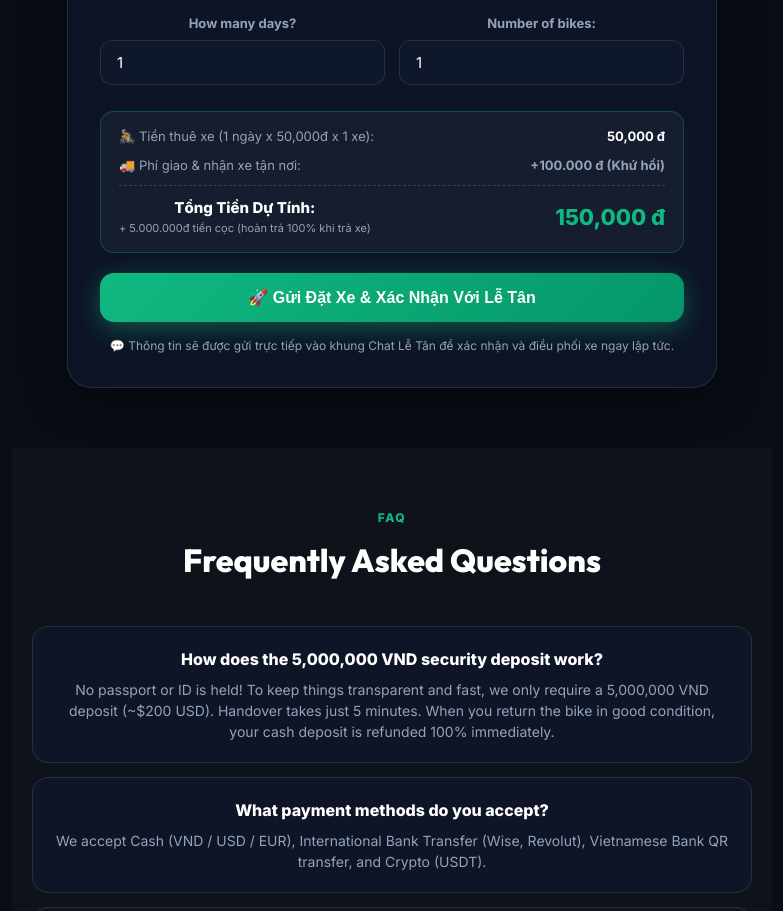
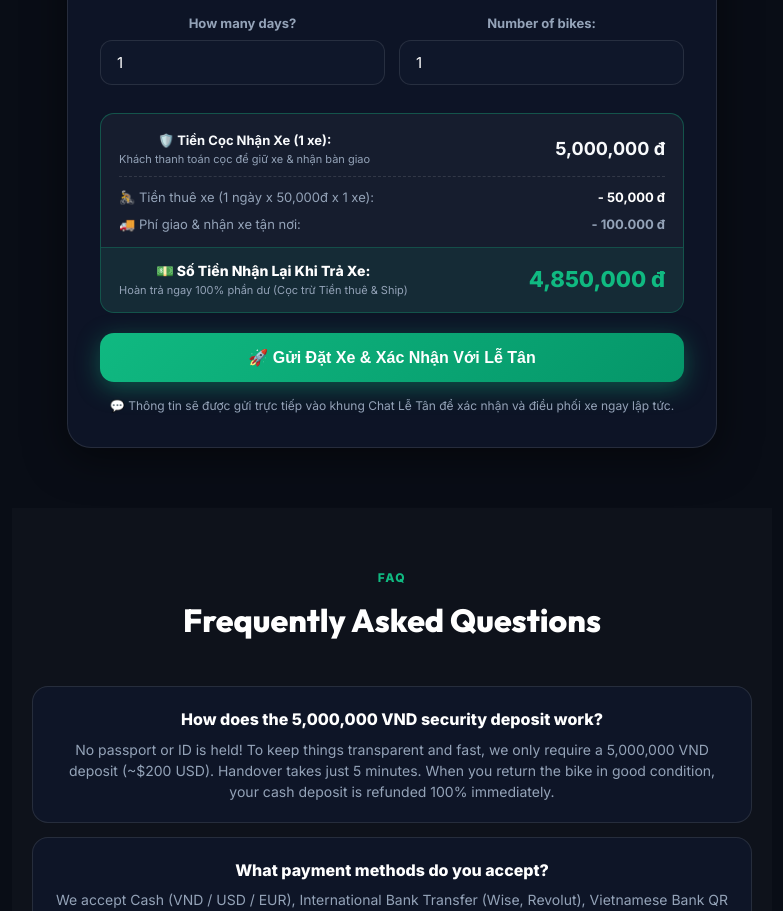
Before and after one commit to tue3103/bike-rental, a website: page index.html in a window 1280 px wide. Shown: the part 4997-5908 px from the top of the page, without its empty margins (248-1031 px from the left). Drawn offline with Linux system fonts and the light colour scheme; no server answers.

Commit message:
feat: Calculate deposit deduction and display exact refund amount on bike return

```diff
--- a/index.html
+++ b/index.html
@@ -382,22 +382,31 @@
           </div>
         </div>
 
-        <!-- LIVE REAL-TIME COST CALCULATION BOX -->
-        <div id="bookingLiveCostBox" style="background: rgba(255,255,255,0.04); border: 1px solid rgba(16,185,129,0.3); border-radius: 14px; padding: 14px 18px; margin-top: 10px; margin-bottom: 6px;">
-          <div style="display:flex; justify-content:space-between; align-items:center; margin-bottom:8px; font-size:13px; color:var(--text-muted);">
+        <!-- LIVE REAL-TIME DEPOSIT & REFUND CALCULATION BOX -->
+        <div id="bookingLiveCostBox" style="background: rgba(255,255,255,0.04); border: 1px solid rgba(16,185,129,0.35); border-radius: 14px; padding: 16px 18px; margin-top: 12px; margin-bottom: 6px; overflow:hidden;">
+          <div style="display:flex; justify-content:space-between; align-items:center; margin-bottom:10px; padding-bottom:8px; border-bottom:1px dashed rgba(255,255,255,0.12);">
+            <div>
+              <div style="font-size:13px; font-weight:700; color:var(--accent-gold);">🛡️ Tiền Cọc Nhận Xe (<span id="liveDepositBikeCount">1 xe</span>):</div>
+              <div style="font-size:11px; color:var(--text-muted);">Khách thanh toán cọc để giữ xe & nhận bàn giao</div>
+            </div>
+            <b id="liveDepositTotal" style="font-size:18px; color:var(--accent-gold);">5.000.000 đ</b>
+          </div>
+
+          <div style="display:flex; justify-content:space-between; align-items:center; margin-bottom:6px; font-size:13px; color:var(--text-muted);">
             <span>🚴 Tiền thuê xe (<span id="liveRateLabel">1 ngày x 50.000đ</span> x <span id="liveBikesLabel">1 xe</span>):</span>
-            <b id="liveBikeTotal" style="color:#fff;">50.000 đ</b>
+            <b id="liveBikeTotal" style="color:#fff;">- 50.000 đ</b>
           </div>
-          <div style="display:flex; justify-content:space-between; align-items:center; margin-bottom:10px; font-size:13px; color:var(--text-muted);">
+          <div style="display:flex; justify-content:space-between; align-items:center; margin-bottom:12px; font-size:13px; color:var(--text-muted);">
             <span>🚚 Phí giao & nhận xe tận nơi:</span>
-            <b id="liveDeliveryFee" style="color:var(--accent-gold);">+100.000 đ (Khứ hồi)</b>
+            <b id="liveDeliveryFee" style="color:var(--accent-gold);">- 100.000 đ</b>
           </div>
-          <div style="border-top:1px dashed rgba(255,255,255,0.15); padding-top:10px; display:flex; justify-content:space-between; align-items:center;">
+
+          <div style="border-top:1px solid rgba(16,185,129,0.25); display:flex; justify-content:space-between; align-items:center; background:rgba(16,185,129,0.09); margin:0 -18px -16px -18px; padding:12px 18px;">
             <div>
-              <div style="font-size:15px; font-weight:800; color:#fff;">Tổng Tiền Dự Tính:</div>
-              <div style="font-size:11px; color:var(--text-muted);">+ 5.000.000đ tiền cọc (hoàn trả 100% khi trả xe)</div>
+              <div style="font-size:14px; font-weight:800; color:#fff;">💵 Số Tiền Nhận Lại Khi Trả Xe:</div>
+              <div style="font-size:11px; color:var(--text-muted);">Hoàn trả ngay 100% phần dư (Cọc trừ Tiền thuê & Ship)</div>
             </div>
-            <div id="liveTotalPayment" style="font-size:22px; font-weight:800; color:var(--primary);">150.000 đ</div>
+            <div id="liveRefundAmount" style="font-size:22px; font-weight:800; color:var(--primary);">4.850.000 đ</div>
           </div>
         </div>
 
--- a/js/app.js
+++ b/js/app.js
@@ -167,26 +167,35 @@ function updateFormLiveCost() {
   const days = parseInt(daysInput?.value, 10) || 1;
   const bikes = parseInt(bikesInput?.value, 10) || 1;
 
+  const depositPerBike = 5000000;
+  const totalDeposit = depositPerBike * bikes;
+
   const dailyRate = days > 7 ? 30000 : 50000;
   const bikeTotal = days * dailyRate * bikes;
   const isDelivery = deliveryOption === 'Hotel Delivery';
   const deliveryFee = isDelivery ? 100000 : 0;
-  const total = bikeTotal + deliveryFee;
+  const totalRentalCost = bikeTotal + deliveryFee;
+  const refundAmount = Math.max(0, totalDeposit - totalRentalCost);
 
+  const depositBikeCountEl = document.getElementById('liveDepositBikeCount');
+  const depositTotalEl = document.getElementById('liveDepositTotal');
   const rateLabel = document.getElementById('liveRateLabel');
   const bikesLabel = document.getElementById('liveBikesLabel');
   const bikeTotalEl = document.getElementById('liveBikeTotal');
   const deliveryFeeEl = document.getElementById('liveDeliveryFee');
-  const totalEl = document.getElementById('liveTotalPayment');
+  const refundAmountEl = document.getElementById('liveRefundAmount');
+
+  if (depositBikeCountEl) depositBikeCountEl.innerText = `${bikes} xe`;
+  if (depositTotalEl) depositTotalEl.innerText = `${totalDeposit.toLocaleString()} đ`;
 
   if (rateLabel) rateLabel.innerText = `${days} ngày x ${dailyRate.toLocaleString()}đ${days > 7 ? ' (Giá tuần)' : ''}`;
   if (bikesLabel) bikesLabel.innerText = `${bikes} xe`;
-  if (bikeTotalEl) bikeTotalEl.innerText = `${bikeTotal.toLocaleString()} đ`;
+  if (bikeTotalEl) bikeTotalEl.innerText = `- ${bikeTotal.toLocaleString()} đ`;
   if (deliveryFeeEl) {
-    deliveryFeeEl.innerText = isDelivery ? '+100.000 đ (Khứ hồi)' : '0 đ (Miễn phí nhận tại shop)';
+    deliveryFeeEl.innerText = isDelivery ? '- 100.000 đ' : '0 đ (Miễn phí nhận tại shop)';
     deliveryFeeEl.style.color = isDelivery ? 'var(--accent-gold)' : 'var(--primary)';
   }
-  if (totalEl) totalEl.innerText = `${total.toLocaleString()} đ`;
+  if (refundAmountEl) refundAmountEl.innerText = `${refundAmount.toLocaleString()} đ`;
 }
 
 function setDeliveryMethod(method) {
@@ -234,9 +243,13 @@ function handleBookingSubmit(e) {
   const days = parseInt(document.getElementById('bookDays').value, 10) || 1;
   const bikes = parseInt(document.getElementById('bookBikes').value, 10) || 1;
 
+  const depositPerBike = 5000000;
+  const totalDeposit = depositPerBike * bikes;
+
   const rate = days > 7 ? 30000 : 50000;
   const deliveryFee = deliveryMethod === 'Hotel Delivery' ? 100000 : 0;
-  const total = (days * rate * bikes) + deliveryFee;
+  const totalRentalCost = (days * rate * bikes) + deliveryFee;
+  const refundAmount = Math.max(0, totalDeposit - totalRentalCost);
 
   // Save guest name for chat
   localStorage.setItem('smilex_guest_name', name);
@@ -248,8 +261,8 @@ function handleBookingSubmit(e) {
     : (isVi ? 'Nhận trực tiếp tại shop (197 Nguyễn Tất Thành)' : 'Pickup at store (197 Nguyen Tat Thanh)');
 
   const promptMessage = isVi
-    ? `📋 [YÊU CẦU ĐẶT THUÊ XE]\n• Khách hàng: ${name}\n• Số điện thoại: ${phone}\n• Dòng xe: ${bikeType}\n• Số lượng: ${bikes} xe\n• Thời gian thuê: ${days} ngày\n• Nơi nhận: ${deliveryText}\n• Tổng tiền dự tính: ${total.toLocaleString()} đ (+ Cọc 5tr hoàn 100% khi trả xe).\n👉 Nhờ Lễ Tân SmileX kiểm tra xe & xác nhận đơn giúp mình nhé!`
-    : `📋 [BIKE RENTAL RESERVATION]\n• Guest Name: ${name}\n• WhatsApp/Phone: ${phone}\n• Bike Choice: ${bikeType}\n• Quantity: ${bikes} bike(s)\n• Duration: ${days} day(s)\n• Location: ${deliveryText}\n• Estimated Total: ${total.toLocaleString()} VND (+ 5M refundable deposit).\n👉 Please confirm my reservation and arrange delivery. Thank you!`;
+    ? `📋 [YÊU CẦU ĐẶT THUÊ XE]\n• Khách hàng: ${name}\n• Số điện thoại: ${phone}\n• Chiếc xe chọn: ${bikeType}\n• Số lượng: ${bikes} xe\n• Thời gian thuê: ${days} ngày\n• Nơi nhận: ${deliveryText}\n• 🛡️ Tiền cọc xe: ${totalDeposit.toLocaleString()} đ\n• 🚴 Chi phí thuê & Ship: ${totalRentalCost.toLocaleString()} đ (trừ vào tiền cọc khi trả xe)\n• 💵 Số tiền nhận lại khi trả xe: ${refundAmount.toLocaleString()} đ\n👉 Nhờ Lễ Tân SmileX kiểm tra xe & hướng dẫn nhận xe giúp mình nhé!`
+    : `📋 [BIKE RENTAL RESERVATION]\n• Guest Name: ${name}\n• WhatsApp/Phone: ${phone}\n• Selected Bike: ${bikeType}\n• Quantity: ${bikes} bike(s)\n• Duration: ${days} day(s)\n• Handover Location: ${deliveryText}\n• 🛡️ Deposit: ${totalDeposit.toLocaleString()} VND\n• 🚴 Rental & Delivery Cost: ${totalRentalCost.toLocaleString()} VND (deducted upon bike return)\n• 💵 Refund on Return: ${refundAmount.toLocaleString()} VND\n👉 Please confirm my reservation and arrange delivery. Thank you!`;
 
   if (typeof quickBookPrompt === 'function') {
     quickBookPrompt(promptMessage);
```
